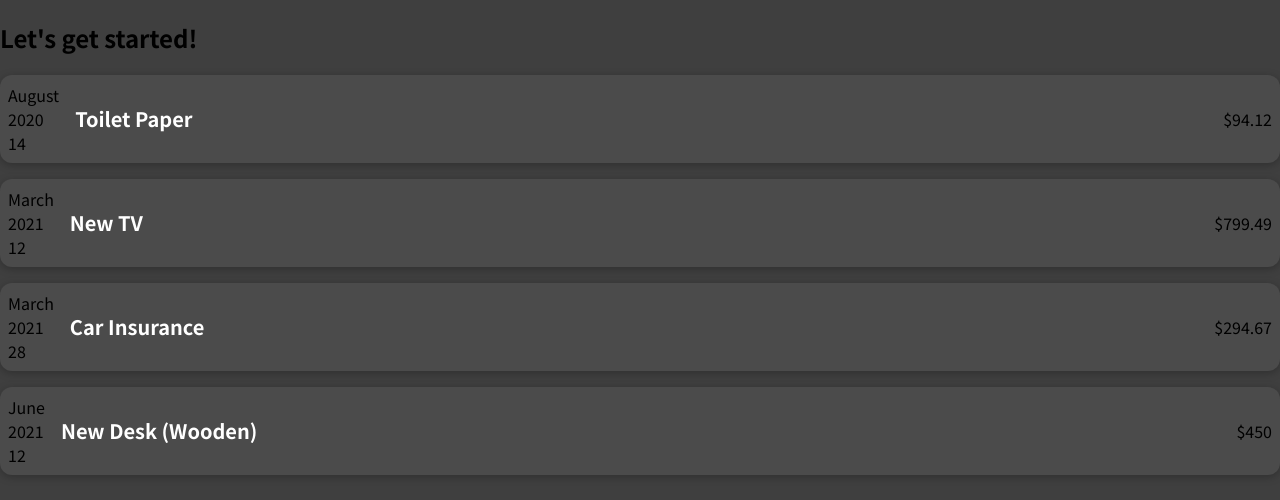
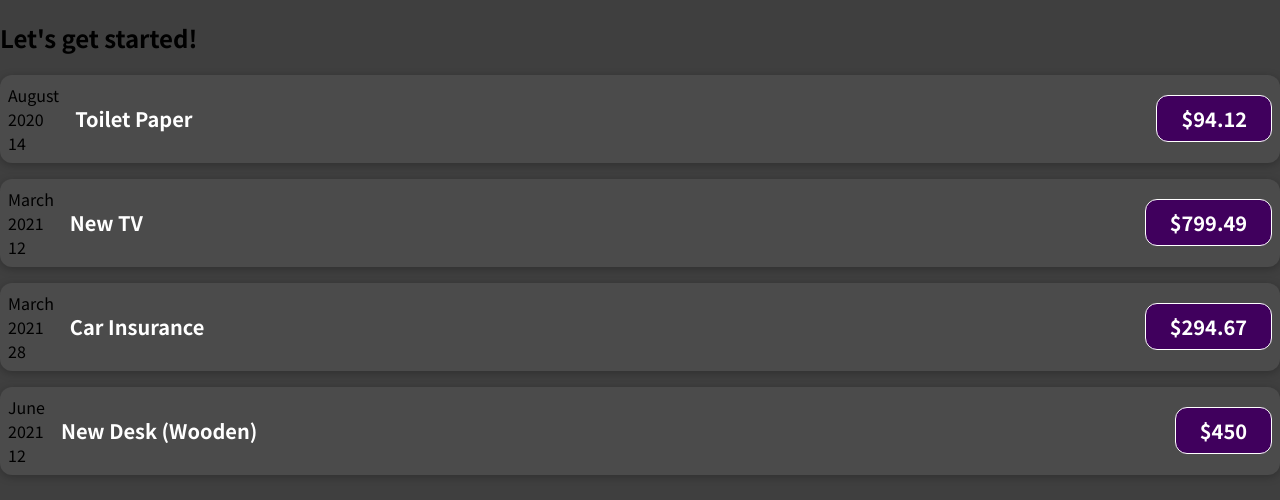
Before and after one commit to OnyiOrji/work, a JavaScript app in the folder 01-starting-setup/: page / in a window 1280 px wide. Shown: the top 500 px of the page. Built offline with nearby package versions, Linux system fonts and the light colour scheme.

Commit message:
changed Item price styles

```diff
--- a/01-starting-setup/src/components/ExpenseItem.js
+++ b/01-starting-setup/src/components/ExpenseItem.js
@@ -14,7 +14,7 @@ function ExpenseItem(props) {
             </div>
             <div className="expense-item__description">
                 <h2>{props.title}</h2>
-                <div>${props.amount}</div>
+                <div className="expense-item__price ">${props.amount}</div>
             </div>
         </div>
     )
```
